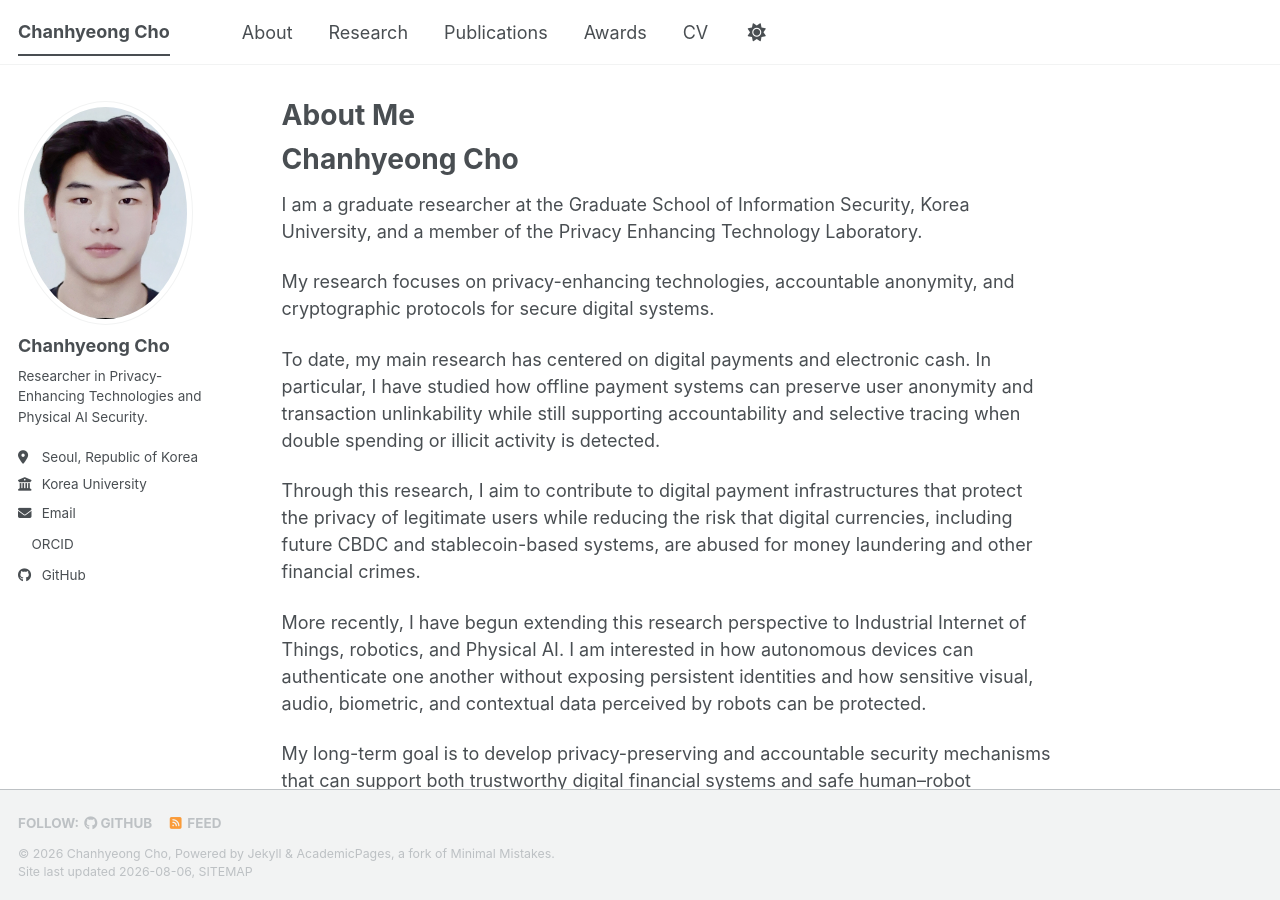
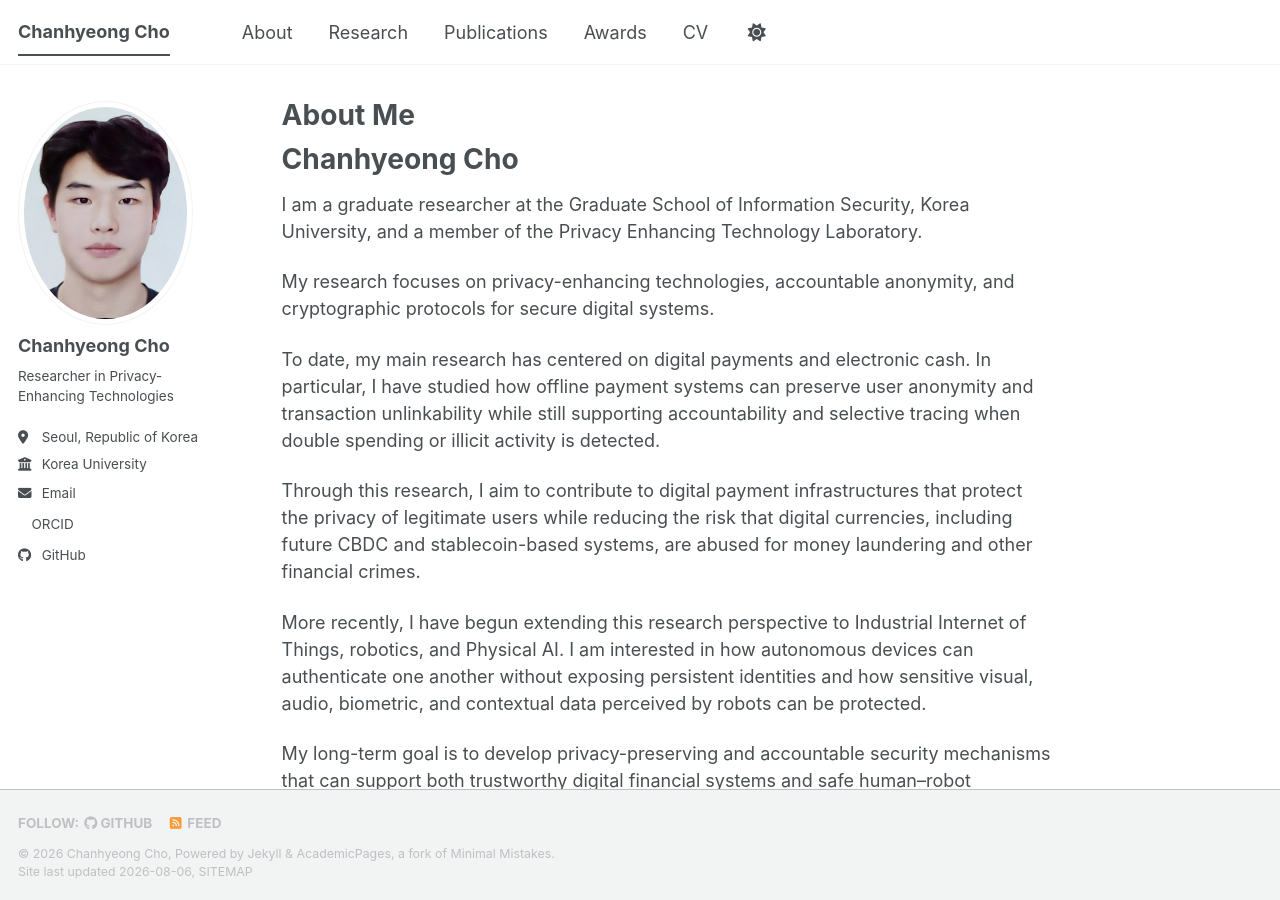
Before and after one commit to chancebro/chancebro.github.io, a Jekyll site: the page built from _pages/about.md, in a window 1280 px wide and 900 px high. Built offline with Jekyll 4.4.1, drawn with Linux system fonts in a browser that asks for light colours; a style sheet for code colours, icons or effects is not loaded.

Commit message:
Update _config.yml

```diff
--- a/_config.yml
+++ b/_config.yml
@@ -25,7 +25,7 @@ author:
   avatar: "profile.jpg"
   name: "Chanhyeong Cho"
   pronouns:
-  bio: "Researcher in Privacy-Enhancing Technologies and Physical AI Security."
+  bio: "Researcher in Privacy-Enhancing Technologies"
   location: "Seoul, Republic of Korea"
   employer: "Korea University"
   uri:
```
